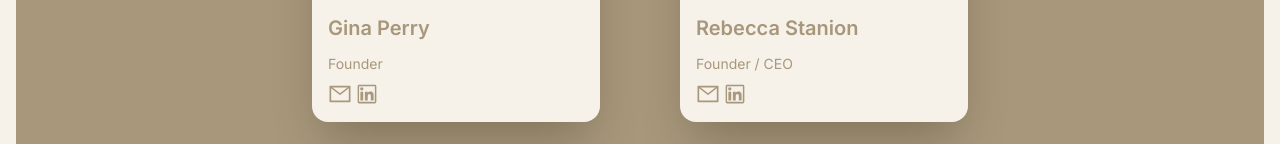
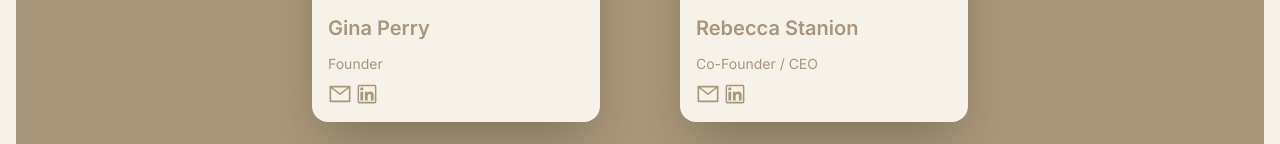
Before and after one commit to Jstanion/servants-heart, a Next.js app: page /team in a window 1280 px wide. Shown: the part 518-662 px from the top of the page. Built offline with nearby package versions, Linux system fonts and the light colour scheme.

Commit message:
changed image file type

```diff
--- a/app/component/teamCard/TeamCard2.jsx
+++ b/app/component/teamCard/TeamCard2.jsx
@@ -16,7 +16,7 @@ export const TeamCard2 = () => {
       </figure>
       <div className="card-body text-secondary">
         <h2 className="card-title">Rebecca Stanion</h2>
-        <p>Founder / CEO</p>
+        <p>Co-Founder / CEO</p>
         <div className="flex justify-between w-1/5">
           <a href="mailto:rebecca@aservantsheartco.com">
             <AiOutlineMail className="text-2xl" />
```
